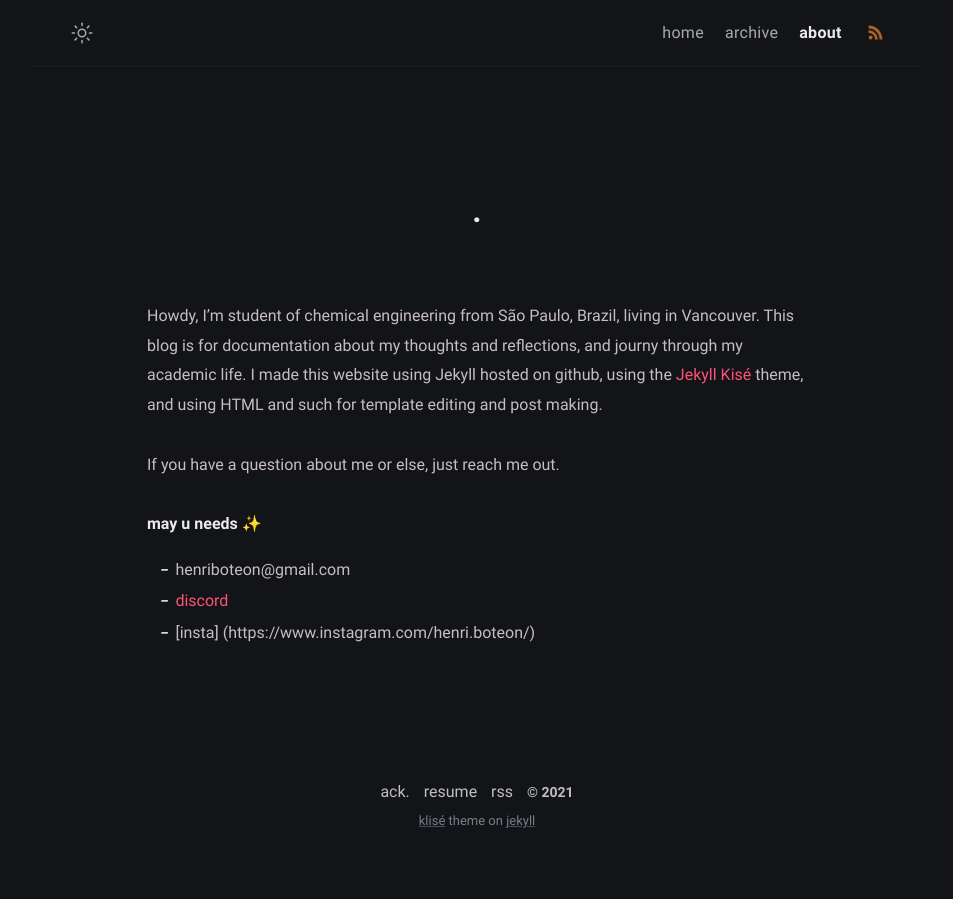
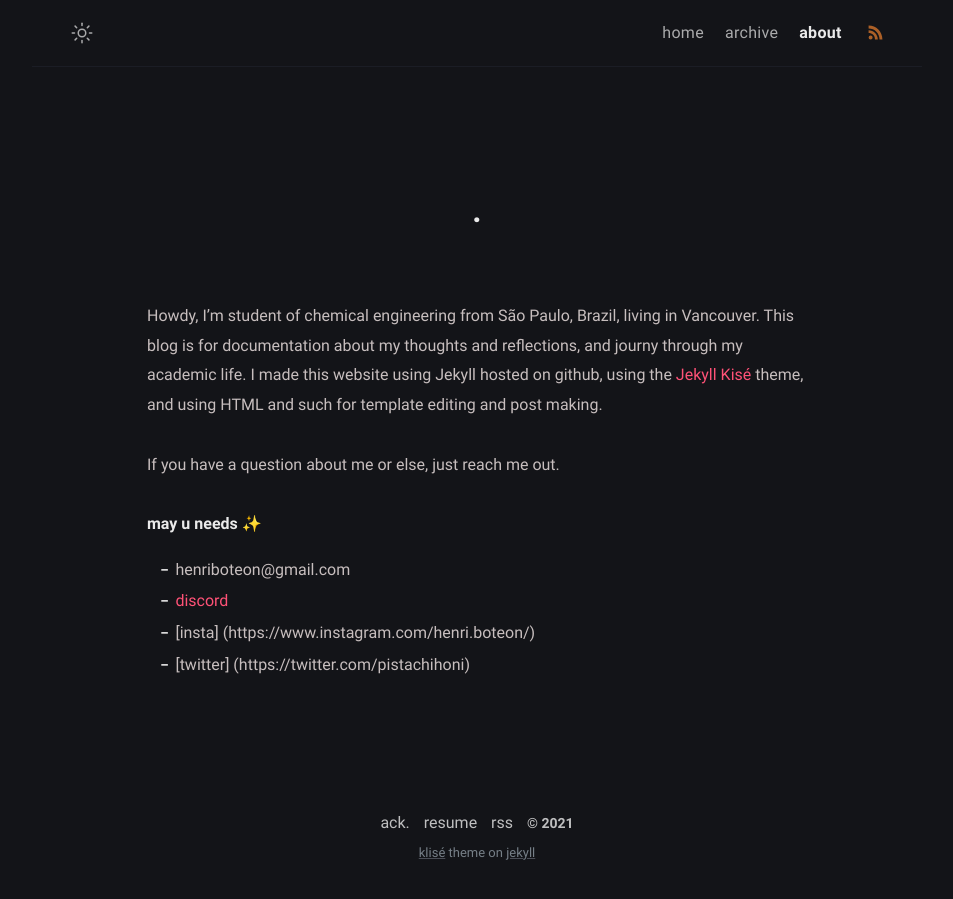
Before and after one commit to Pistachihen/pistachi.github.io, a Jekyll site: the page built from about.md, in a window 1280 px wide. Shown: the whole page, without its empty margins (163-1116 px from the left). Built offline with Jekyll 4.4.1, drawn with Linux system fonts in a browser that asks for light colours.

Commit message:
about.md: changed

```diff
--- a/about.md
+++ b/about.md
@@ -14,3 +14,4 @@ If you have a question about me or else, just reach me out.
 - {{ site.author.email }}
 - [discord](https://discordapp.com/users/788123099748630567)
 - [insta] (https://www.instagram.com/henri.boteon/)
+- [twitter] (https://twitter.com/pistachihoni)
```
